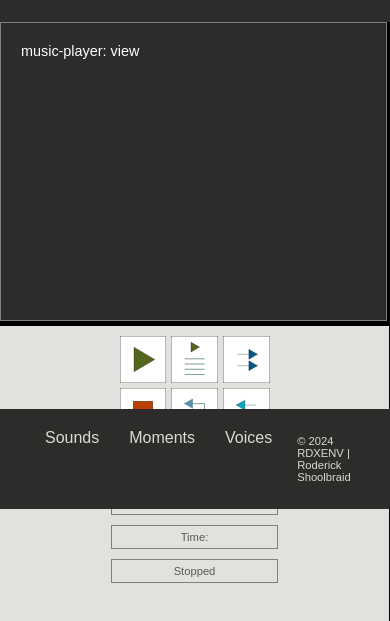
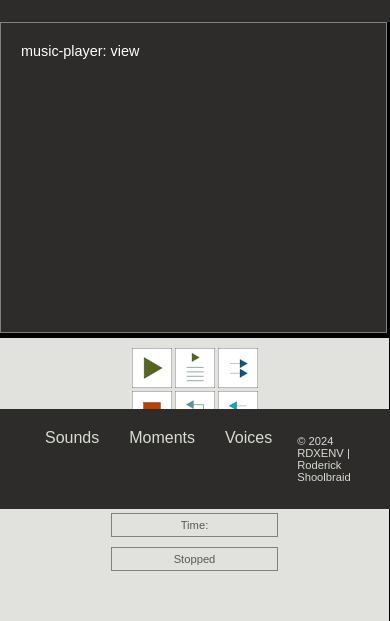
Before and after one commit to XUDOR/_Newmuzak, a plain HTML site: page index.html in a window 390 px wide. Shown: the part 335-956 px from the top of the page. Drawn offline with Linux system fonts and the light colour scheme.

Commit message:
style allocation to grid items in transport -> for mobile UX bug ...

```diff
--- a/styles.css
+++ b/styles.css
@@ -183,16 +183,37 @@ footer {
   /* 3 columns */
   grid-template-rows: repeat(3, 1fr);
   /* 3 rows */
-  gap: 5px;
+  gap: 3px;
   /* Space between grid items */
 
   width: 100%;
   /* Ensures it fills the container */
-  max-width: 150px;
+  max-width: 125px;
   /* Max size to maintain the square */
   margin: 0 auto;
   /* Center the grid */
 }
+
+.play-button,
+.play-lib-button,
+.next-button,
+.stop-button,
+.repeat-button,
+.before-button,
+.pause-button,
+.before30-button,
+.next30-button
+{
+  width: 40px; /* Set the width to 60px */
+  height: 40px; /* Set the height to 60px */
+  display: block;
+  margin: 0 auto; /* Center the SVG within the grid item */
+}
+
+
+
+
+
 
 .TranStatus,
 .FileName,
```
